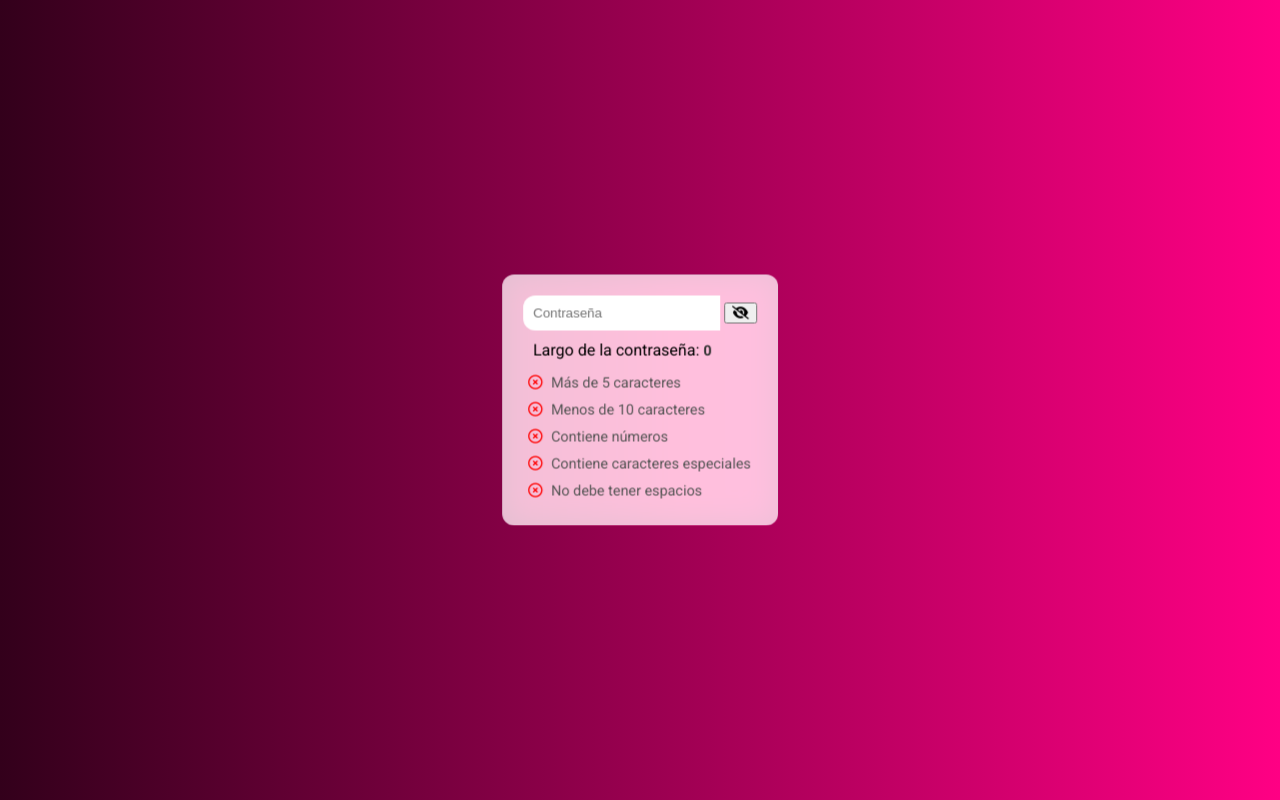
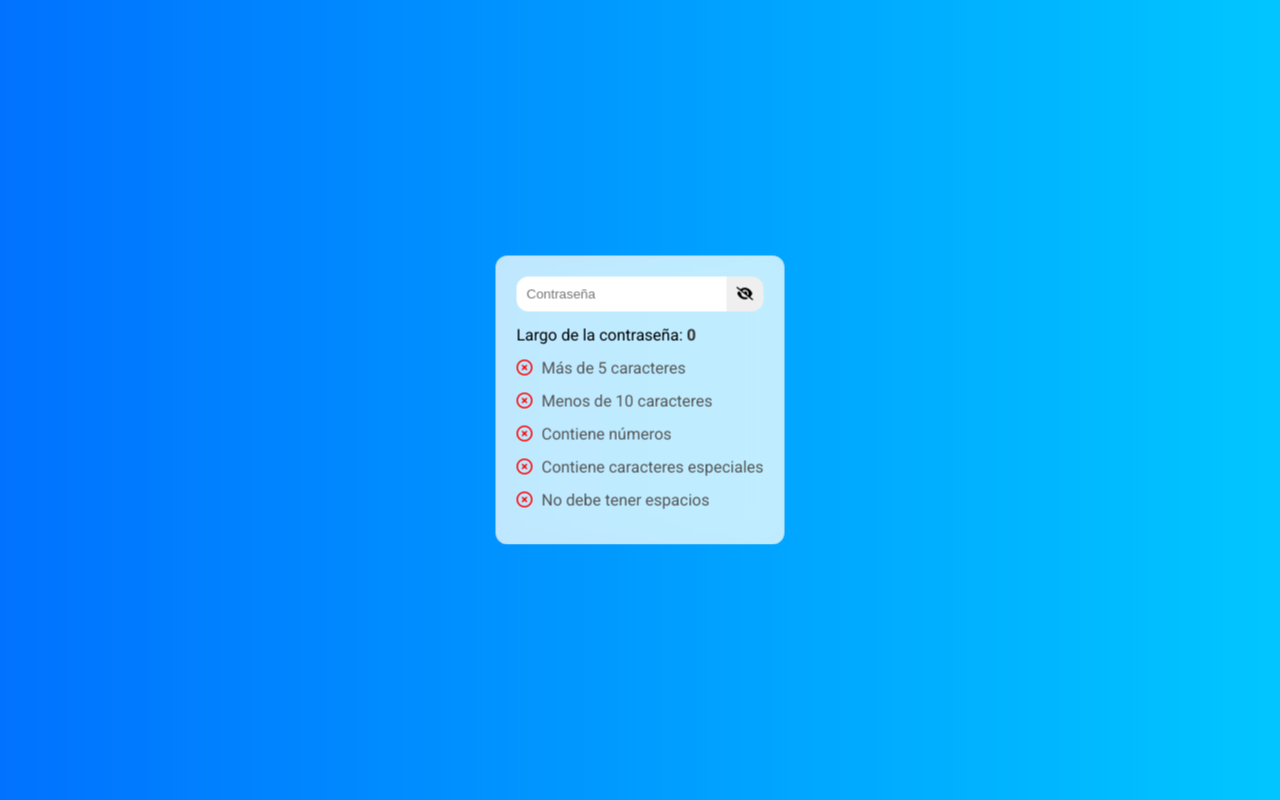
Before and after one commit to hernandoabella/password-validation, a plain HTML site: page index.html in a window 1280 px wide. Drawn offline with Linux system fonts and the light colour scheme.

Commit message:
Update styles.css

```diff
--- a/styles.css
+++ b/styles.css
@@ -2,13 +2,9 @@
 
 body {
   font-family: "Roboto", sans-serif;
-  background: #ff0084;
-  /* fallback for old browsers */
-  background: -webkit-linear-gradient(to right, #33001b, #ff0084);
-  /* Chrome 10-25, Safari 5.1-6 */
-  background: linear-gradient(to right, #33001b, #ff0084);
-  /* W3C, IE 10+/ Edge, Firefox 16+, Chrome 26+, Opera 12+, Safari 7+ */
-
+  background: #00c6ff;  /* fallback for old browsers */
+  background: -webkit-linear-gradient(to right, #0072ff, #00c6ff);  /* Chrome 10-25, Safari 5.1-6 */
+  background: linear-gradient(to right, #0072ff, #00c6ff); /* W3C, IE 10+/ Edge, Firefox 16+, Chrome 26+, Opera 12+, Safari 7+ */
 }
 
 .container {
@@ -29,18 +25,23 @@ input {
   outline: none;
   padding: 10px;
   border-radius: 12px 0px 0px 12px;
+  float: left;
+  width: 190px;
 }
 
 #ver {
-
+  padding: 10px;
+  border-radius: 0px 12px 12px 0px;
+  border: none;
+  outline: none;
 }
 
 .largo__de__contra {
-  padding: 10px;
+  margin-top: 14px;
+  margin-bottom: 14px;
 }
 
 #largo {
-  font-size: 0.9rem;
   color: #333;
   font-weight: bold;
 }
@@ -62,10 +63,10 @@ input {
 }
 
 .validar {
-  padding: 5px;
-  font-size: 0.9rem;
+  padding: 0px;
   color: #555;
-
+  margin-top: 14px;
+  margin-bottom: 14px;
 }
 
 .icon:before {
```
